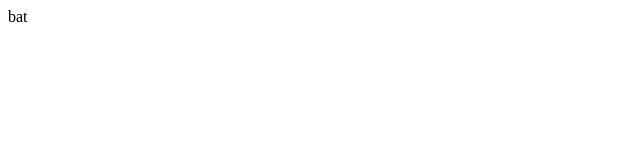
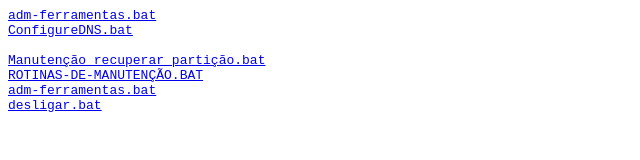
Before and after one commit to ivanildo2025/bat, a plain HTML site: page index.html in a window 1280 px wide. Shown: the whole page, without its empty margins (0-640 px from the left). Drawn offline with Linux system fonts and the light colour scheme.

Commit message:
Update index.html

```diff
--- a/index.html
+++ b/index.html
@@ -1 +1,9 @@
-bat
+<pre>
+<a href="./adm-ferramentas.bat">adm-ferramentas.bat</a>
+<a href="./ConfigureDNS.bat">ConfigureDNS.bat</a>
+
+<a href="./Manutenção_recuperar_partição.bat">Manutenção_recuperar_partição.bat</a>
+<a href="./ROTINAS-DE-MANUTENÇÃO.BAT">ROTINAS-DE-MANUTENÇÃO.BAT</a>
+<a href="./adm-ferramentas.bat">adm-ferramentas.bat</a>
+<a href="./desligar.bat">desligar.bat</a>
+</pre>
```
